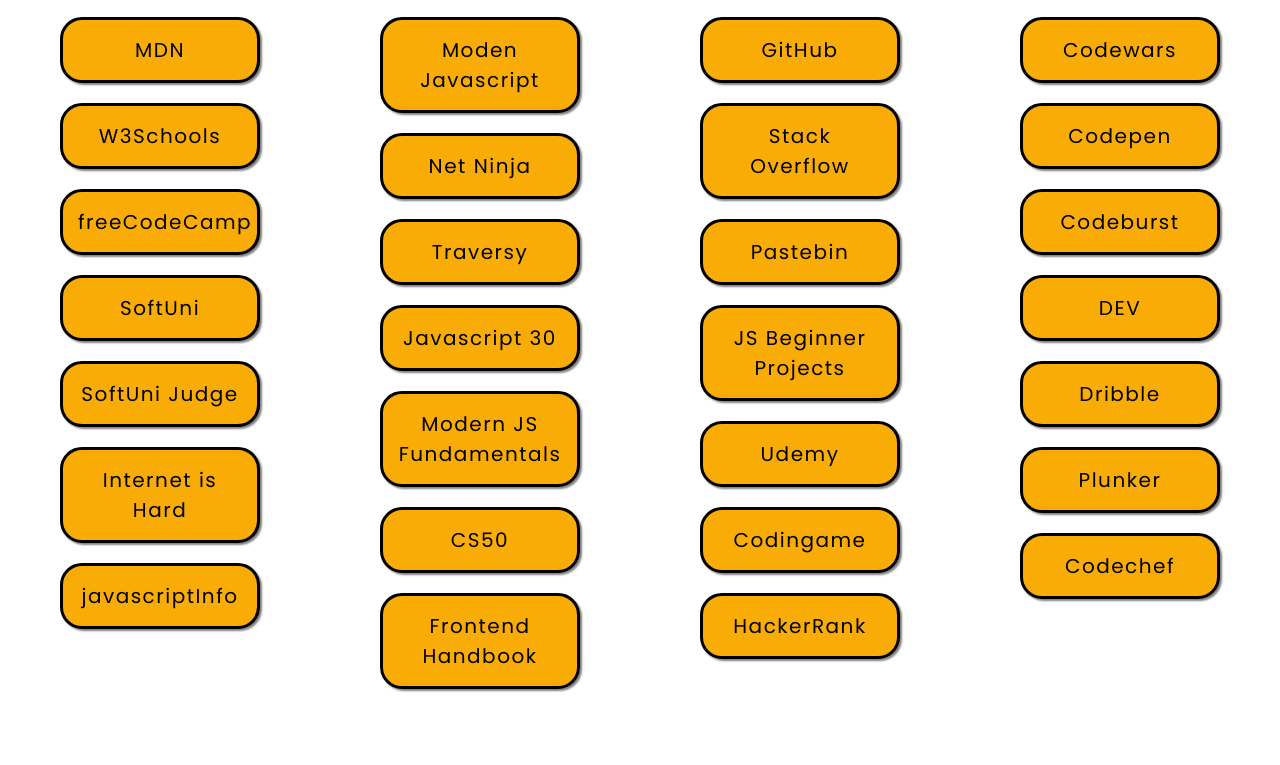
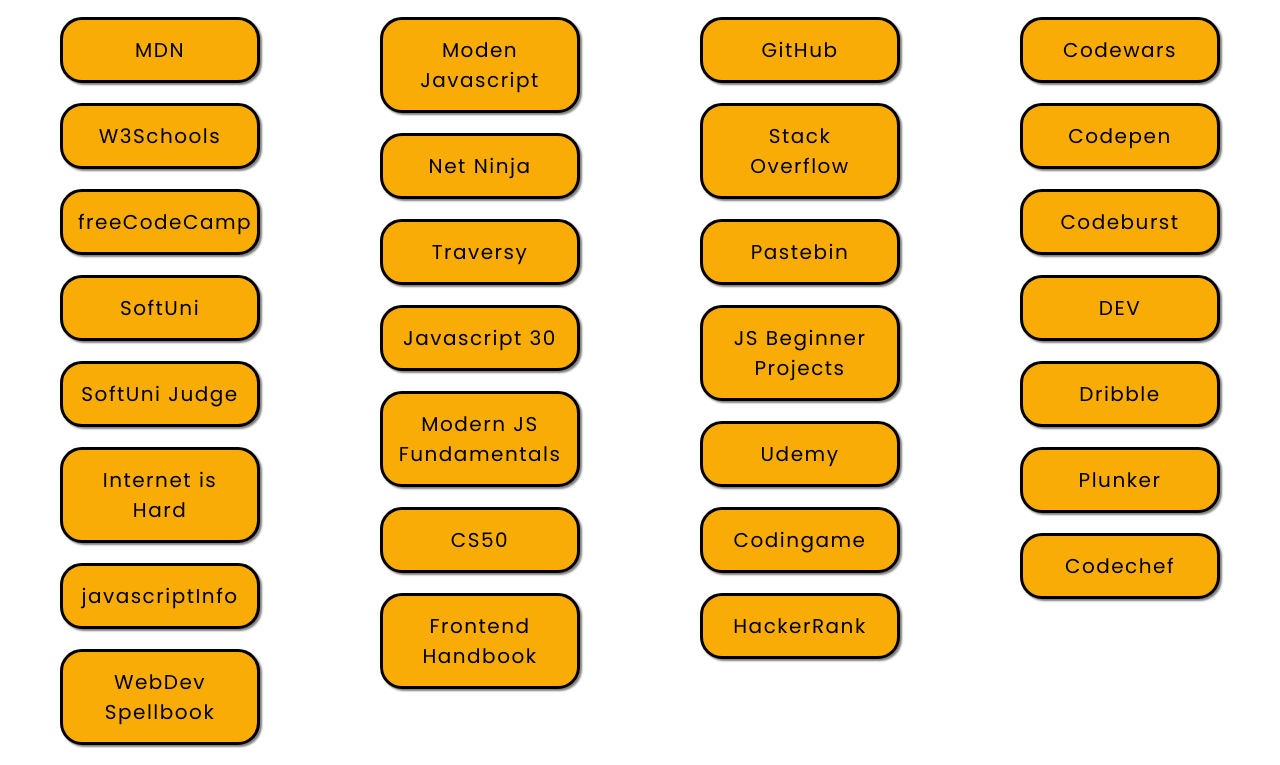
Before and after one commit to Btwonu/buttons, a plain HTML site: page index.html in a window 1280 px wide. Shown: the part 86-851 px from the top of the page. Before the commit the page ends 800 px from the top, so only its background shows below. Drawn offline with Linux system fonts and the light colour scheme.

Commit message:
Added spellbook

```diff
--- a/index.html
+++ b/index.html
@@ -25,6 +25,7 @@
         <a href="https://judge.softuni.bg/" target="_blank">SoftUni Judge</a>
         <a href="https://internetingishard.com/" target="_blank">Internet is Hard</a>
         <a href="https://javascript.info/" target="_blank">javascriptInfo</a>
+        <a href="https://github.com/dexteryy/spellbook-of-modern-webdev" target="_blank">WebDev Spellbook</a>
       </div>
 
       <div class="button secondary">
```
